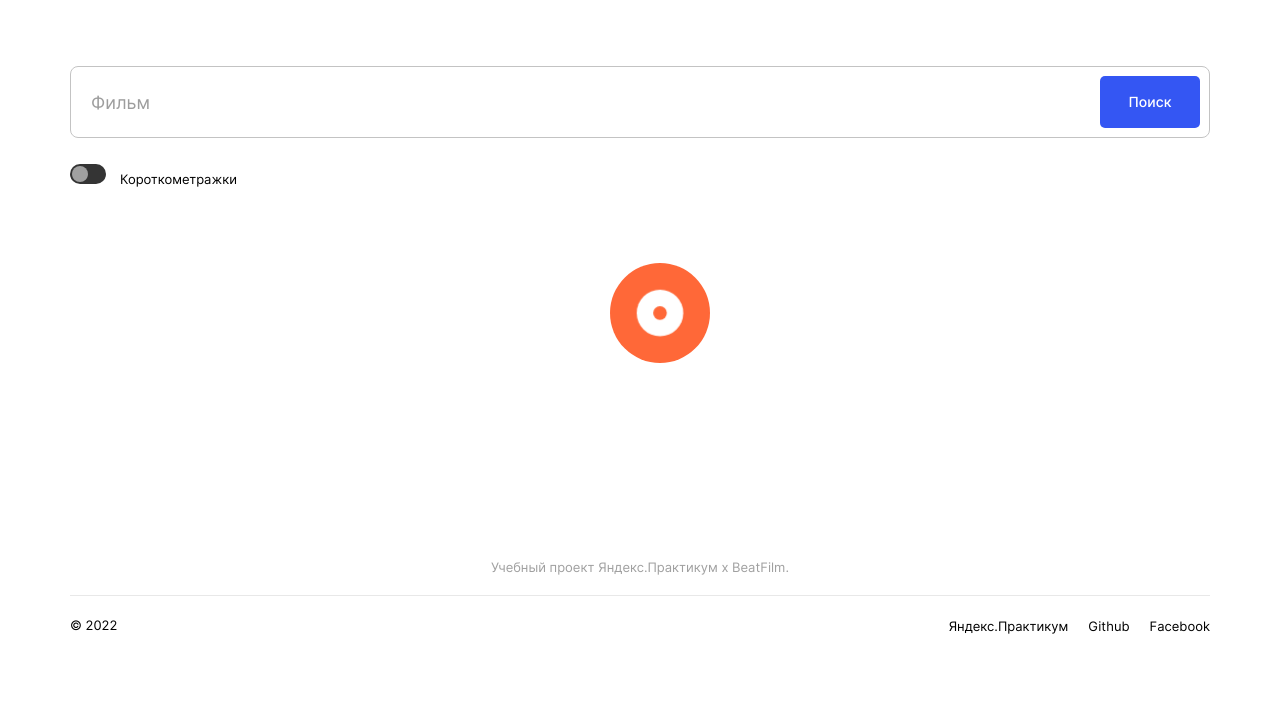
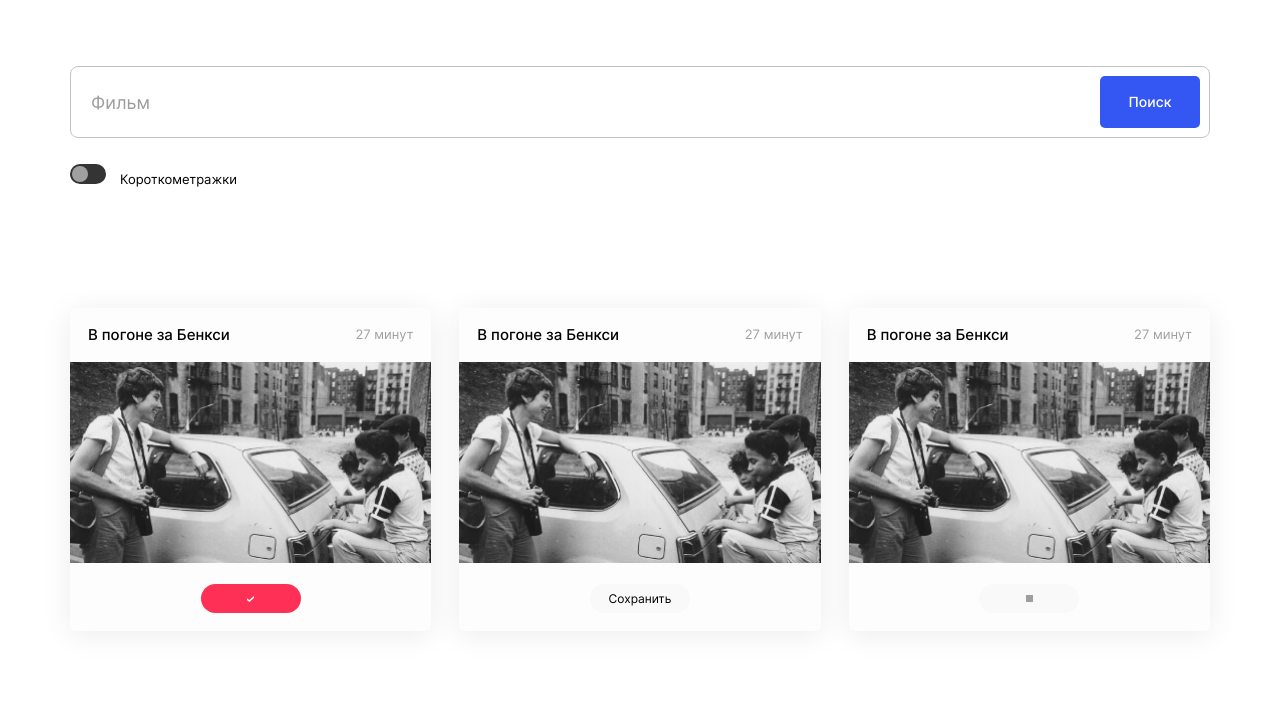
Before and after one commit to EarthlingWW-ZeitVenus/movies-explorer-frontend, a React app: page /movies in a window 1280 px wide. Shown: the part 78-800 px from the top of the page. Built offline with nearby package versions, Linux system fonts and the light colour scheme; grey boxes are pictures that could not be loaded.

Commit message:
feature: исправить замечания ревью

```diff
--- a/public/index.html
+++ b/public/index.html
@@ -1,5 +1,5 @@
 <!DOCTYPE html>
-<html lang="en">
+<html lang="ru">
   <head>
     <meta charset="utf-8" />
     <link rel="icon" href="%PUBLIC_URL%/favicon.ico" />
@@ -9,12 +9,12 @@
       name="description"
       content="Web site created using create-react-app"
     />
-    <link rel="apple-touch-icon" href="%PUBLIC_URL%/logo192.png" />
+    <!-- <link rel="apple-touch-icon" href="%PUBLIC_URL%/logo192.png" /> -->
     <!--
       manifest.json provides metadata used when your web app is installed on a
       user's mobile device or desktop. See https://developers.google.com/web/fundamentals/web-app-manifest/
     -->
-    <link rel="manifest" href="%PUBLIC_URL%/manifest.json" />
+    <!-- <link rel="manifest" href="%PUBLIC_URL%/manifest.json" /> -->
     <!--
       Notice the use of %PUBLIC_URL% in the tags above.
       It will be replaced with the URL of the `public` folder during the build.
--- a/src/components/AboutMe/AboutMe.css
+++ b/src/components/AboutMe/AboutMe.css
@@ -17,11 +17,13 @@
   font-style: normal;
   font-size: 50px;
   line-height: 1.16;
+  padding-right: 50px;
 }
 
 .about-me__photo {
   grid-area: about-me__photo;
   width: 100%;
+  min-width: 255px;
   margin-top: 66px;
 }
 
@@ -32,6 +34,7 @@
   font-size: 18px;
   line-height: 1.11;
   margin: 0;
+  padding-right: 50px;
 }
 
 .about-me__text {
@@ -41,6 +44,7 @@
   font-size: 14px;
   line-height: 1.57;
   margin: 0;
+  padding-right: 50px;
 }
 
 .about-me__contacts-container {
@@ -72,6 +76,7 @@
   }
   .about-me__photo {
     max-width: 255px;
+    min-width: unset;
   }
   .about-me__title-name {
     font-size: 40px;
@@ -90,9 +95,15 @@
   }
 }
 
+/* промежуточный стиль для фотографии */
+@media screen and (max-width: 706px) {
+  .about-me__photo {
+    width: 202px;
+  }
+}
 
 /* стили для смартфона */
-@media screen and (max-width: 320px) {
+@media screen and (max-width: 498px) {
   .about-me {
     padding: 0px 18px;
   }
@@ -103,9 +114,11 @@
     grid-template-columns: fit-content(292px);
     grid-template-areas:
     "about-me__photo" "about-me__title-name" "about-me__title-profession"
-    "about-me__text" "about-me__contacts"
+    "about-me__text" "about-me__contacts";
+    justify-content: center;
   }
   .about-me__photo {
+    width: 100%;
     max-width: unset;
   }
   .about-me__title-name {
--- a/src/components/AboutMe/AboutMe.js
+++ b/src/components/AboutMe/AboutMe.js
@@ -11,7 +11,7 @@ function AboutMe() {
 
       <div className="about-me__container">
         <h2 className="about-me__title-name page_format_all-title">Виталий</h2>
-        <img className="about-me__photo" src={aboutMePhoto} alt="леприкон в зеленой шляпе"/>
+        <img className="about-me__photo" src={aboutMePhoto} alt="моя фотография"/>
         <h2 className="about-me__title-profession page_format_all-title">Фронтенд-разработчик, 30 лет</h2>
         <p className="about-me__text">Я родился и живу в Саратове, закончил факультет экономики СГУ.
           У меня есть жена и дочь. Я люблю слушать музыку, а ещё увлекаюсь бегом.
--- a/src/components/AboutProject/AboutProject.css
+++ b/src/components/AboutProject/AboutProject.css
@@ -14,10 +14,17 @@
 }
 
 .about-project__text-block {
+  padding: 0px 40px 0px 0px;
   max-width: 550px;
 }
 
+.about-project__text-block:last-of-type {
+  padding: 0;
+}
+
 .about-project__text-title {
+  font-weight: normal;
+  font-style: normal;
   font-size: 20px;
   line-height: 24px;
   margin: 0 0 26px;
@@ -69,6 +76,9 @@
   .about-project {
     padding: 0px 50px;
   }
+  .about-project__text-block {
+    padding: 0px 30px 0px 0px;
+  }
   .about-project__text-title {
     margin: 0 0 23px;
   }
@@ -81,7 +91,7 @@
 
 
 /* стили для смартфона */
-@media screen and (max-width: 320px) {
+@media screen and (max-width: 418px) {
   .about-project {
     padding: 0px 18px;
   }
--- a/src/components/App/App.css
+++ b/src/components/App/App.css
@@ -1,5 +1,6 @@
 .page {
   position: relative;
+  min-width: 242px;
 }
 
 /* Форматирование отступа всех страниц */
--- a/src/components/App/App.js
+++ b/src/components/App/App.js
@@ -33,7 +33,7 @@ function App() {
         </Route>
         <Route path="/movies">
           <Header onBurgerMenu={handleBurgerMenuClick}/>
-          <Movies />
+          <Movies isLoaded={true}/>
           <Footer />
         </Route>
         <Route path="/saved-movies">
--- a/src/components/Footer/Footer.css
+++ b/src/components/Footer/Footer.css
@@ -68,7 +68,7 @@
 
 
 /* стили для смартфона */
-@media screen and (max-width: 320px) {
+@media screen and (max-width: 392px) {
   .footer {
     padding-top: 48px;
   }
--- a/src/components/Movies/Movies.js
+++ b/src/components/Movies/Movies.js
@@ -1,13 +1,13 @@
 import './Movies.css';
 import SearchForm from '../SearchForm/SearchForm';
+import MoviesCardList from '../MoviesCardList/MoviesCardList';
 import Preloader from '../Preloader/Preloader';
 
-function Movies() {
+function Movies({ isLoaded }) {
   return (
     <main className="content page_format_side-padding">
       <SearchForm/>
-      {/* <MoviesCardList/> */}
-      <Preloader/>
+      { isLoaded ? <MoviesCardList/> : <Preloader/> }
     </main>
   );
 }
--- a/src/components/MoviesCard/MoviesCard.css
+++ b/src/components/MoviesCard/MoviesCard.css
@@ -45,6 +45,10 @@
   margin: 18px auto;
   border: none;
   transition: opacity .3s linear;
+  font-weight: normal;
+  font-style: normal;
+  font-size: 12px;
+  line-height: 11px;
 }
 
 .movies-card__button:hover {
@@ -56,7 +60,18 @@
   width: 100%;
 }
 
-.movies-card__button-icon_type_delete {
+.movies-card__button_type_saved {
+  background: #FF3055;
+}
+
+.movies-card__button-icon_type_saved {
+  width: 7px;
+  height: 7px;
+  background: url(../../images/saved-button-icon.svg) no-repeat center;
+  margin: 0 auto;
+}
+
+.movies-card__button-icon_type_deleted {
   width: 7px;
   height: 7px;
   background: url(../../images/delete-button-icon.svg) no-repeat center;
--- a/src/components/MoviesCard/MoviesCard.js
+++ b/src/components/MoviesCard/MoviesCard.js
@@ -1,6 +1,21 @@
 import './MoviesCard.css';
+// import savedMovieButton from '../../images/saved-movie-button.jpg';
 
-function MoviesCard({ title, duration, image }) {
+function MoviesCard({
+  title, duration, image, number,
+}) {
+  // const swKey = key;
+  const whichTypeIsButton = () => {
+    switch (number) {
+      case 1:
+        return '_type_saved';
+      case 2:
+        return '_type_save';
+      default:
+        return '_type_deleted';
+    }
+  };
+
   return (
     <li className="movies-card">
       <div className="movies-card__title-container">
@@ -14,8 +29,13 @@ function MoviesCard({ title, duration, image }) {
           alt="Картинка с кадром из фильма"
         />
       </a>
-      <button type="button" className="movies-card__button">
-        <div className="movie-card__button-icon movies-card__button-icon_type_delete" />
+      <button type="button" className={`movies-card__button movies-card__button${whichTypeIsButton()}`}>
+        { (whichTypeIsButton() === '_type_save')
+          ? 'Сохранить'
+          : <div
+              className={`movie-card__button-icon movies-card__button-icon${whichTypeIsButton()}`}
+            />
+        }
       </button>
     </li>
   );
--- a/src/components/MoviesCardList/MoviesCardList.js
+++ b/src/components/MoviesCardList/MoviesCardList.js
@@ -17,6 +17,7 @@ function MoviesCardList() {
             title={movie.title}
             duration={movie.duration}
             image={movie.image}
+            number={i + 1}
           />)}
       </ul>
     </section>
--- a/src/components/Portfolio/Portfolio.css
+++ b/src/components/Portfolio/Portfolio.css
@@ -75,7 +75,7 @@
 
 
 /* стили для смартфона */
-@media screen and (max-width: 320px) {
+@media screen and (max-width: 360px) {
   .portfolio {
     padding: 0px 18px;
   }
--- a/src/components/Promo/Promo.css
+++ b/src/components/Promo/Promo.css
@@ -82,7 +82,7 @@
 
 
 /* стили для смартфона */
-@media screen and (max-width: 320px) {
+@media screen and (max-width: 370px) {
   .promo__landing-logo {
     width: 210px;
     height: 206px;
--- a/src/components/SearchForm/SearchForm.js
+++ b/src/components/SearchForm/SearchForm.js
@@ -13,6 +13,7 @@ function SearchForm() {
             placeholder="Фильм"
             type="text"
             autoComplete="off"
+            required
           />
           <button className="search-form__submit" type="submit">Поиск</button>
         </fieldset>
--- a/src/components/Techs/Techs.css
+++ b/src/components/Techs/Techs.css
@@ -77,6 +77,7 @@
 /* стили для смартфона */
 @media screen and (max-width: 320px) {
   .techs {
+    background: unset;
     padding: 0px 18px;
   }
   .techs__title-container {
```
Also changed, not shown: src/images/saved-button-icon.svg (added).
